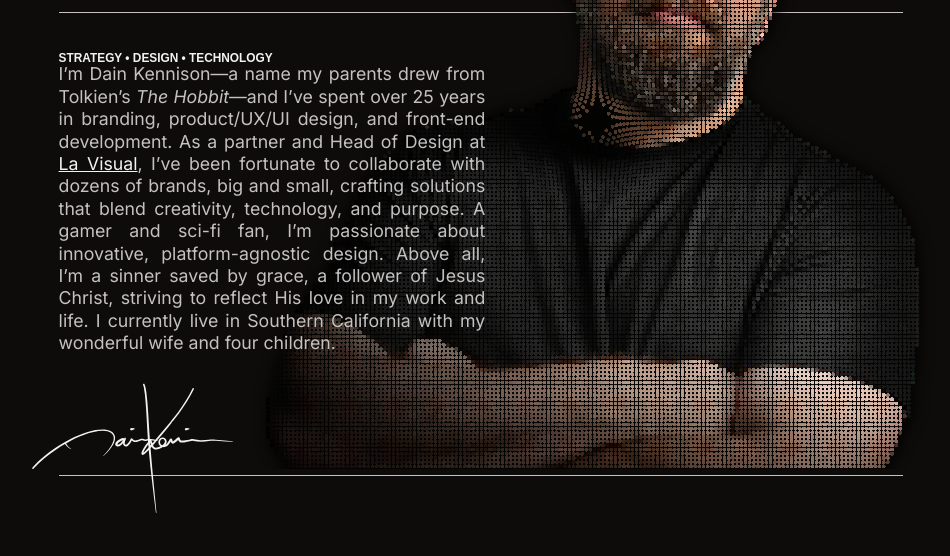
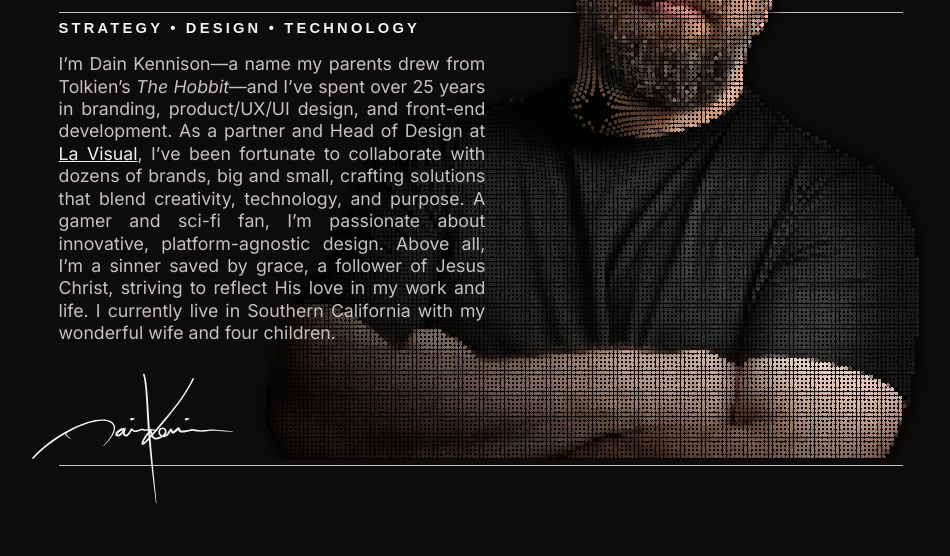
Before and after one commit to dainbrain/me, a website built with Vite: page index.html in a window 1280 px wide. Shown: the part 356-912 px from the top of the page, without its empty margins (159-1109 px from the left). Built offline with nearby package versions, Linux system fonts and the light colour scheme; animation ran at ten frames a second; a web font is replaced by a local one.

Commit message:
minor update, added strategy subheading

```diff
--- a/index.html
+++ b/index.html
@@ -37,7 +37,7 @@
       <!-- <img src="me.avif" class="me" alt="a picture of me"> -->
       <div class="content-bottom">
         <canvas class="me" id="canvas"></canvas>
-        <h6>Strategy &bull; Design &bull; Technology</h6>
+        <h5 style="position: absolute; transform: translate3d(0, -250%, 0); letter-spacing: 0.2rem;">Strategy &bull; Design &bull; Technology</h5>
         <p>I&rsquo;m Dain Kennison&mdash;a name my parents drew from Tolkien&rsquo;s <i>The Hobbit</i>&mdash;and I&rsquo;ve spent over 25 years in branding, product/UX/UI design, and front-end development. As a partner and Head of Design at <a href="https://www.lavisual.com">La Visual</a>, I&rsquo;ve been fortunate to collaborate with dozens of brands, big and small, crafting solutions that blend creativity, technology, and purpose. A gamer and sci-fi fan, I&rsquo;m passionate about innovative, platform-agnostic design. Above all, I&rsquo;m a sinner saved by grace, a follower of Jesus Christ, striving to reflect His love in my work and life. I currently live in Southern California with my wonderful wife and four children.</p>
         <img src="dk-sig-light.svg" class="signature" alt="my written signature">
       </div>
```
